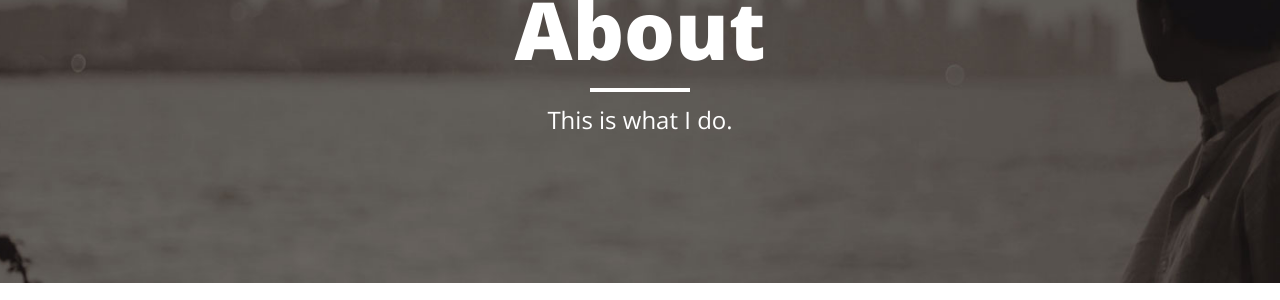
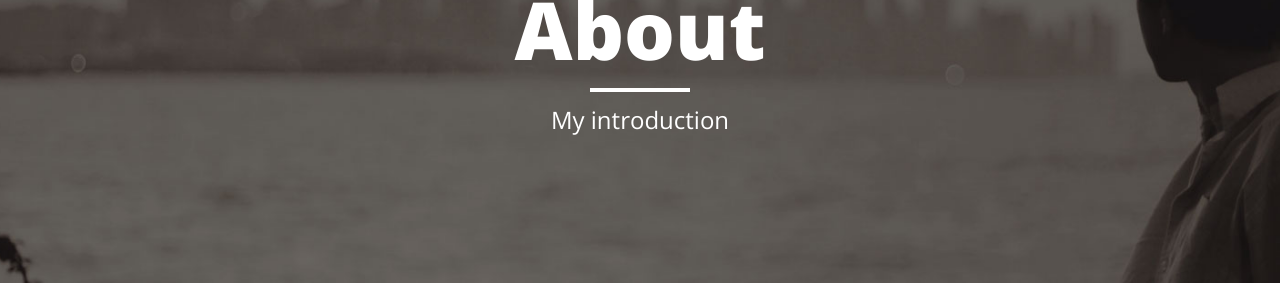
Before and after one commit to endlesswho/endlesswho.github.io, a Jekyll site: the page built from about.html, in a window 1280 px wide. Shown: the part 165-465 px from the top of the page. Built offline with Jekyll 4.4.1, drawn with Linux system fonts in a browser that asks for light colours; nearby versions of some CDN libraries.

```diff
--- a/_config.yml
+++ b/_config.yml
@@ -5,7 +5,7 @@ email: foreverhu@outlook.com
 copyright_name: SUN YATSEN UNIVERSITY Yongheng Hu
 description: "Write your site description here. It will be used as your sites meta description as well!"
 baseurl: ""
-url: ""
+# url: ""
 # twitter_username: SBootstrap
 github_username:  endlesswho
 # facebook_username:  StartBootstrap
--- a/about.html
+++ b/about.html
@@ -1,7 +1,7 @@
 ---
 layout: page
 title: "About"
-description: "This is what I do."
+description: "My introduction"
 header-img: "img/about-bg.jpg"
 ---
 
```
Also changed, not shown: README.md (deleted).
